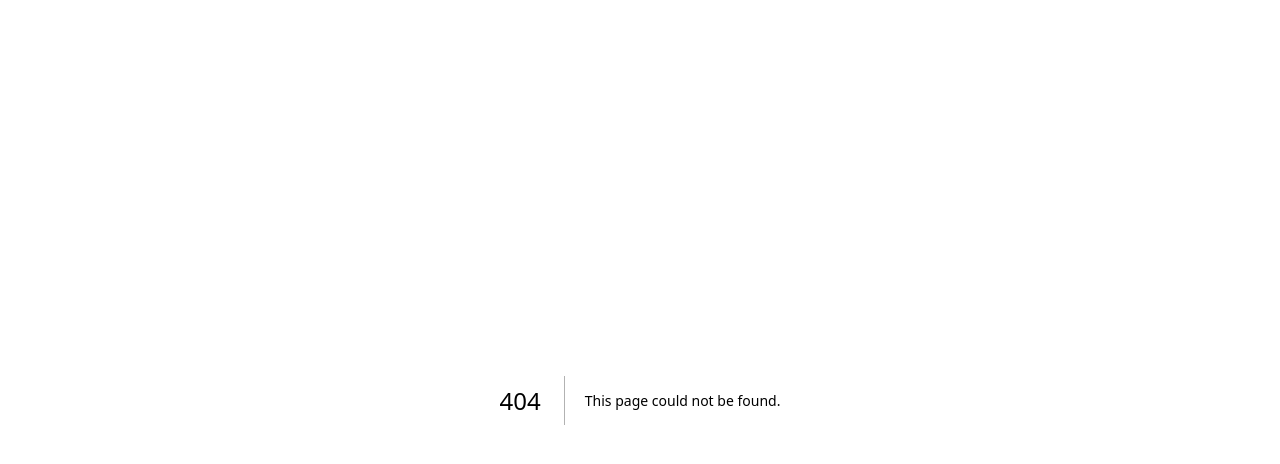
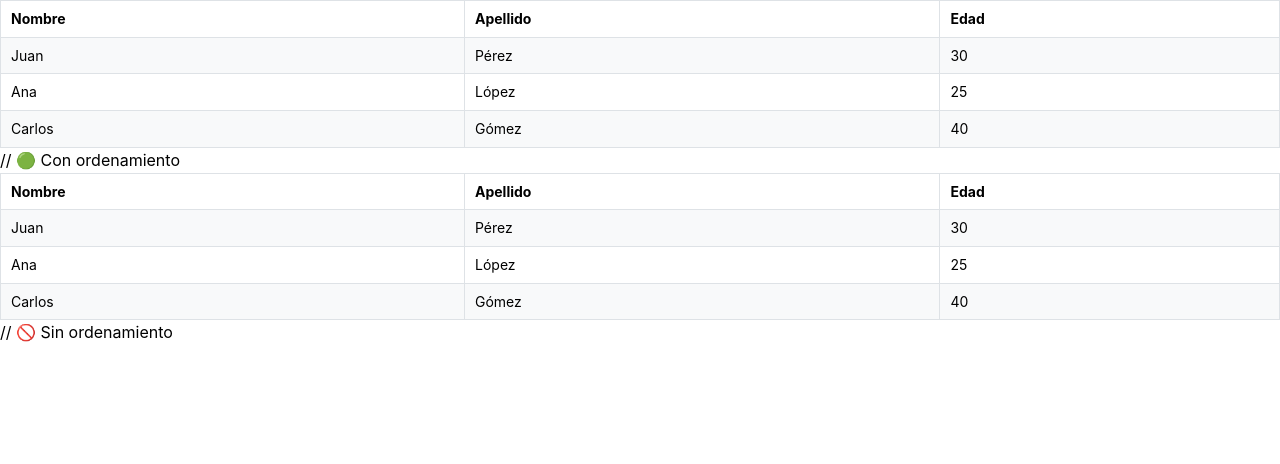
Before and after one commit to alfredo-cu/table-test-app, a Next.js app: page /order in a window 1280 px wide. Before the commit this address had no page. Shown: the top 464 px of the page. Built offline with nearby package versions, Linux system fonts and the light colour scheme.

Commit message:
feat: order columns

```diff
--- a/package.json
+++ b/package.json
@@ -9,6 +9,9 @@
     "lint": "next lint"
   },
   "dependencies": {
+    "@dnd-kit/core": "^6.3.1",
+    "@dnd-kit/sortable": "^10.0.0",
+    "@dnd-kit/utilities": "^3.2.2",
     "@mantine/core": "^8.0.2",
     "@mantine/hooks": "^8.0.2",
     "@tanstack/react-table": "^8.21.3",
@@ -31,5 +34,6 @@
     "eslint-config-next": "15.3.2",
     "tailwindcss": "^4",
     "typescript": "^5"
-  }
+  },
+  "packageManager": "yarn@4.5.3+sha512.3003a14012e2987072d244c720506549c1aab73ee728208f1b2580a9fd67b92d61ba6b08fe93f6dce68fd771e3af1e59a0afa28dd242dd0940d73b95fedd4e90"
 }
--- /dev/null
+++ b/src/app/order/Component.tsx
@@ -0,0 +1,126 @@
+'use client';
+import React, { useState } from 'react';
+import {
+  Table,
+  TableThead,
+  TableTbody,
+  TableTr,
+  TableTh,
+  TableTd,
+} from '@mantine/core';
+import {
+  ColumnDef,
+  getCoreRowModel,
+  useReactTable,
+  flexRender,
+  Table as ReactTableInstance,
+} from '@tanstack/react-table';
+import {
+  DndContext,
+  closestCenter,
+  PointerSensor,
+  useSensor,
+  useSensors,
+} from '@dnd-kit/core';
+import {
+  SortableContext,
+  useSortable,
+  horizontalListSortingStrategy,
+  arrayMove,
+} from '@dnd-kit/sortable';
+import { CSS } from '@dnd-kit/utilities';
+
+type Person = { id: number; firstName: string; lastName: string; age: number };
+
+const data: Person[] = [
+  { id: 1, firstName: 'Juan', lastName: 'Pérez', age: 30 },
+  { id: 2, firstName: 'Ana', lastName: 'López', age: 25 },
+  { id: 3, firstName: 'Carlos', lastName: 'Gómez', age: 40 },
+];
+
+const columnsDef: ColumnDef<Person>[] = [
+  { id: 'firstName', accessorKey: 'firstName', header: 'Nombre', cell: info => info.getValue() },
+  { id: 'lastName', accessorKey: 'lastName', header: 'Apellido', cell: info => info.getValue() },
+  { id: 'age', accessorKey: 'age', header: 'Edad', cell: info => info.getValue() },
+];
+
+export default function MantineTableWithAllParts({ activeOrderColumns = true }: { activeOrderColumns?: boolean }) {
+  const [columnOrder, setColumnOrder] = useState(columnsDef.map(c => c.id!));
+  const sensors = useSensors(useSensor(PointerSensor));
+
+  const table = useReactTable({
+    data,
+    columns: columnsDef,
+    state: { columnOrder },
+    onColumnOrderChange: setColumnOrder,
+    getCoreRowModel: getCoreRowModel(),
+  });
+
+  const headers = table.getAllLeafColumns();
+
+  return (
+    <Table striped highlightOnHover withTableBorder withColumnBorders>
+      <TableThead>
+        {activeOrderColumns ? (
+          <DndContext
+            sensors={sensors}
+            collisionDetection={closestCenter}
+            onDragEnd={({ active, over }) => {
+              if (active.id !== over?.id) {
+                setColumnOrder(prev =>
+                  arrayMove(prev, prev.indexOf(active.id as string), prev.indexOf(over!.id as string))
+                );
+              }
+            }}
+          >
+            <SortableContext items={headers.map(h => h.id)} strategy={horizontalListSortingStrategy}>
+              <TableTr>
+                {headers.map(col => (
+                  <DraggableHeader key={col.id} column={col} table={table} />
+                ))}
+              </TableTr>
+            </SortableContext>
+          </DndContext>
+        ) : (
+          <TableTr>
+            {headers.map(col => (
+              <TableTh key={col.id}>
+                {flexRender(col.columnDef.header, { column: col, table })}
+              </TableTh>
+            ))}
+          </TableTr>
+        )}
+      </TableThead>
+      <TableTbody>
+        {table.getRowModel().rows.map(row => (
+          <TableTr key={row.id}>
+            {row.getVisibleCells().map(cell => (
+              <TableTd key={cell.id}>
+                {flexRender(cell.column.columnDef.cell, cell.getContext())}
+              </TableTd>
+            ))}
+          </TableTr>
+        ))}
+      </TableTbody>
+    </Table>
+  );
+}
+
+function DraggableHeader({ column, table }: { column: any; table: ReactTableInstance<any> }) {
+  const { setNodeRef, attributes, listeners, transform, transition } = useSortable({ id: column.id });
+
+  return (
+    <TableTh
+      ref={setNodeRef}
+      style={{
+        transform: CSS.Transform.toString(transform),
+        transition,
+        cursor: 'grab',
+      }}
+      {...attributes}
+      {...listeners}
+    >
+      {flexRender(column.columnDef.header, { column, table })}
+    </TableTh>
+  );
+}
--- /dev/null
+++ b/src/app/order/page.tsx
@@ -0,0 +1,10 @@
+import TableWithDraggableColumns from "./Component";
+
+export default function Order() {
+  return (
+    <>
+      <TableWithDraggableColumns activeOrderColumns={true} /> // 🟢 Con ordenamiento
+      <TableWithDraggableColumns activeOrderColumns={false} /> // 🚫 Sin ordenamiento
+    </>
+  );
+}
```
Also changed, not shown: 2 other files (tests, documents, lock files or other folders).
